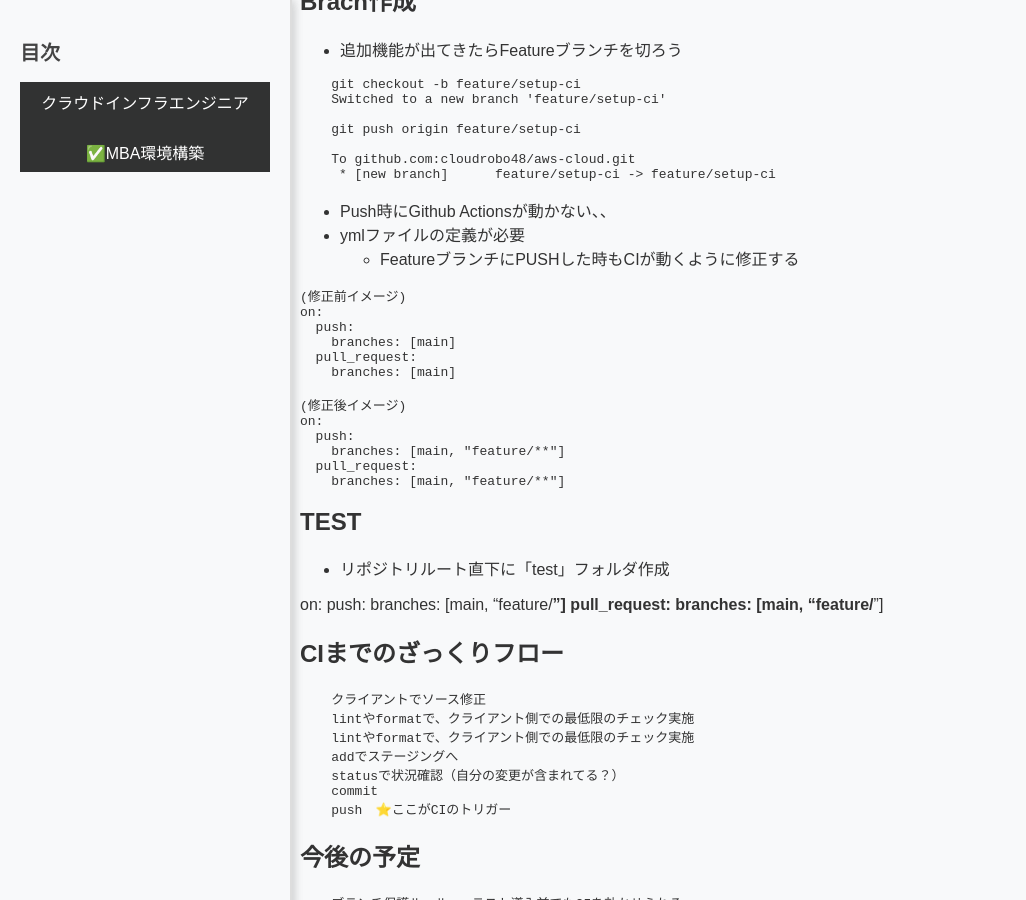
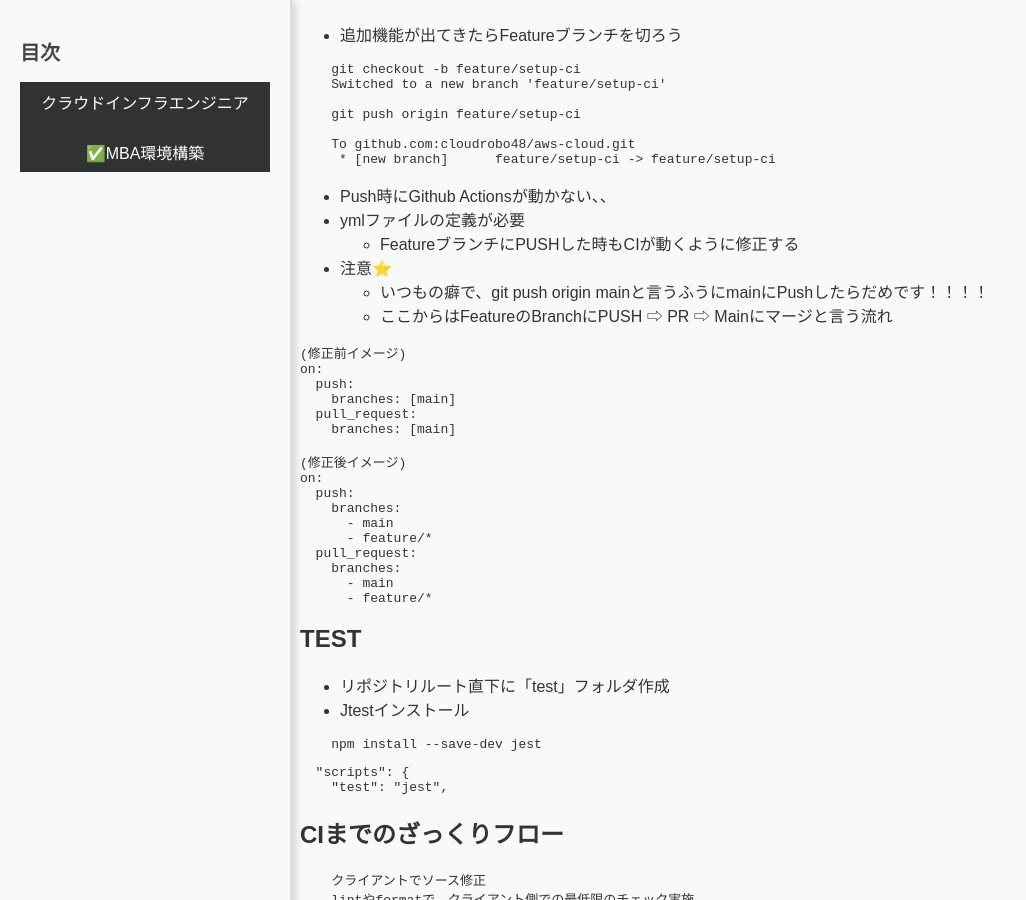
Before and after one commit to cloudrobo48/aws-cloud, a Jekyll site: the page built from docs/mac/mac-memo.md, in a window 1280 px wide and 900 px high, scrolled down 6468 px. Shown: the whole window, without its empty margins (0-1026 px from the left). Built offline with Jekyll 4.4.1, drawn with Linux system fonts in a browser that asks for light colours; our own code applies the rules of GitHub Pages for plain Markdown files.

Commit message:
xxx.test.jsを実装

````diff
--- a/docs/mac/mac-memo.md
+++ b/docs/mac/mac-memo.md
@@ -189,7 +189,6 @@
     node_modules/
     dist/
     coverage/
-
 ```
 
 ### ymlファイルのrunから呼ばれる短縮コマンドを登録
@@ -347,6 +346,9 @@
 - Push時にGithub Actionsが動かない、、
 - ymlファイルの定義が必要
   - FeatureブランチにPUSHした時もCIが動くように修正する
+- 注意⭐️
+  - いつもの癖で、git push origin mainと言うふうにmainにPushしたらだめです！！！！
+  - ここからはFeatureのBranchにPUSH ⇨ PR ⇨ Mainにマージと言う流れ
 
 ```
 (修正前イメージ)
@@ -359,20 +361,28 @@
 (修正後イメージ)
 on:
   push:
-    branches: [main, "feature/**"]
+    branches:
+      - main
+      - feature/*
   pull_request:
-    branches: [main, "feature/**"]
+    branches:
+      - main
+      - feature/*
 ```
 
 ## TEST
 
 - リポジトリルート直下に「test」フォルダ作成
+- Jtestインストール
 
-on:
-push:
-branches: [main, "feature/**"]
-pull_request:
-branches: [main, "feature/**"]
+```
+    npm install --save-dev jest
+```
+
+```Package.json
+  "scripts": {
+    "test": "jest",
+```
 
 ## CIまでのざっくりフロー
 
--- a/package.json
+++ b/package.json
@@ -7,7 +7,7 @@
     "doc": "docs"
   },
   "scripts": {
-    "test": "echo \"Error: no test specified\" && exit 1",
+    "test": "jest",
     "lint": "eslint . --ext .js,.jsx",
     "format:write": "prettier --write .",
     "format": "prettier --check . --ignore-path .prettierignore",
@@ -30,6 +30,7 @@
     "eslint": "^9.30.0",
     "eslint-config-prettier": "^10.1.5",
     "husky": "^9.1.7",
+    "jest": "^30.0.4",
     "markdownlint-cli2": "^0.18.1",
     "prettier": "^3.6.2"
   }
````
Also changed, not shown: eslint.config.mjs (+13 -0 lines), tests/test.js (added, +8 -0 lines), tests/validateInput.test.js (added, +42 -0 lines), 1 other file.
